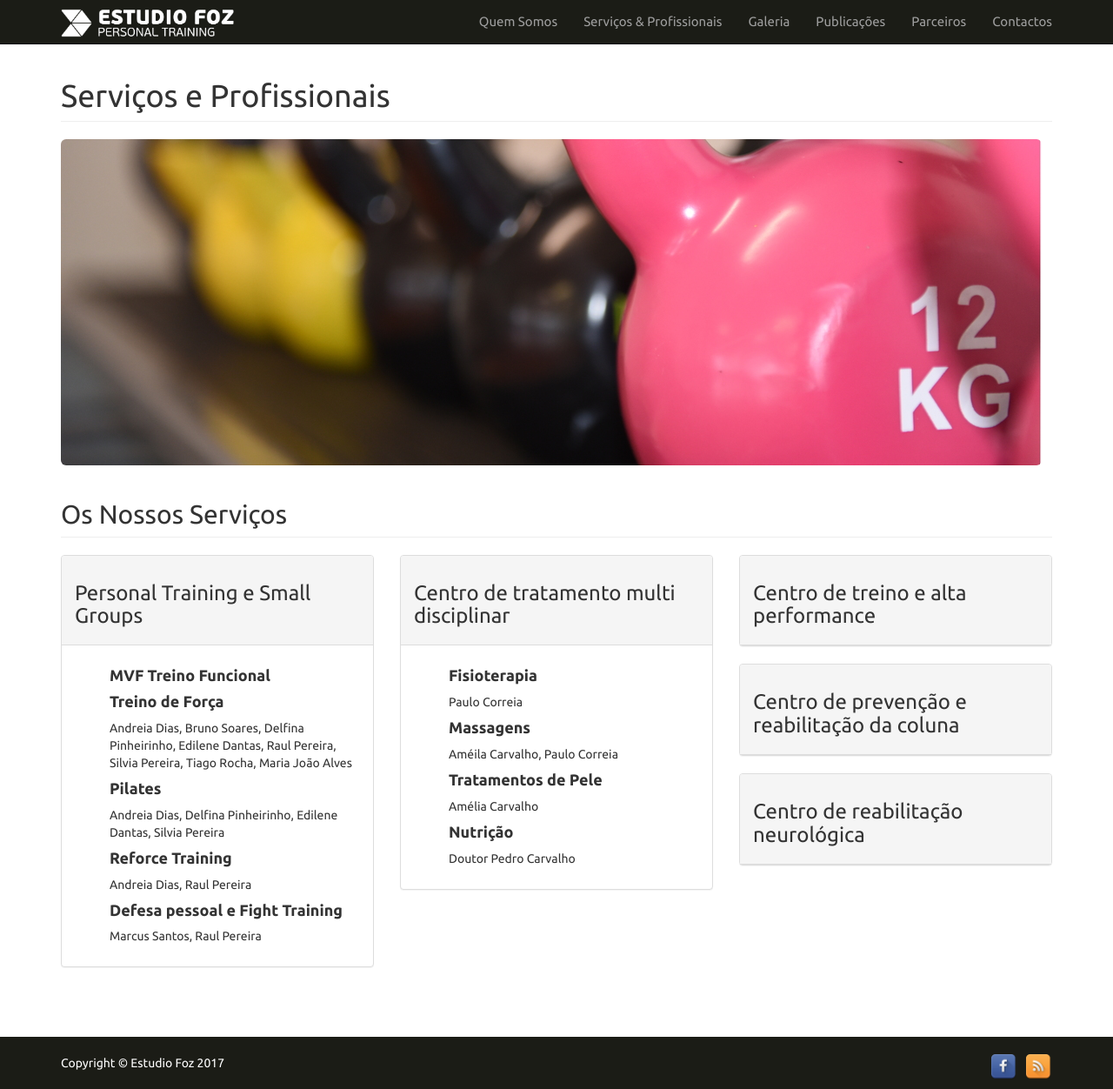
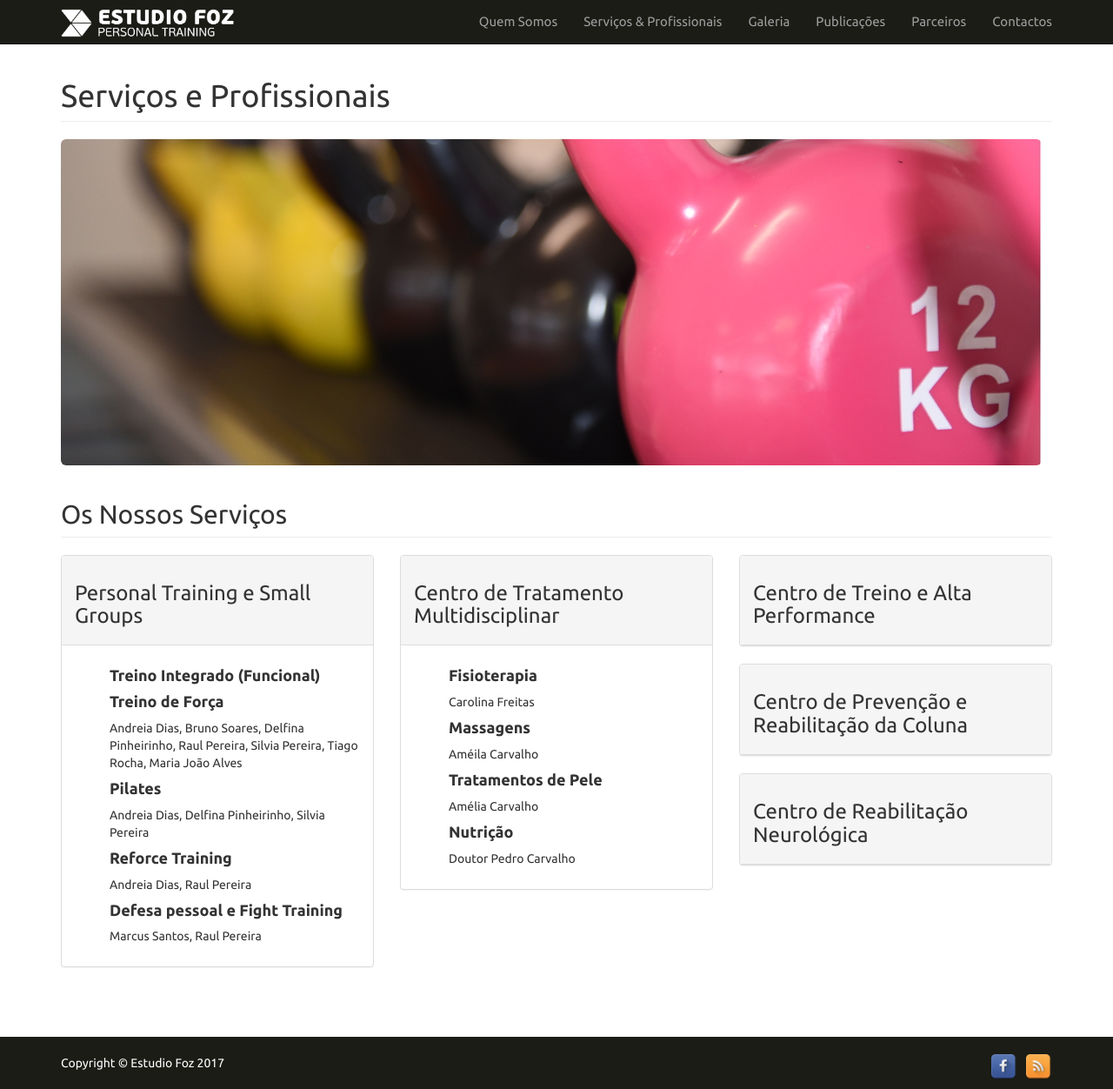
Before and after one commit to estudiotest/estudiotest.github.io, a Jekyll site: the page built from servicos-e-profissionais/index.html, in a window 1280 px wide and 1252 px high. Shown: the whole window at 87% size. Built offline with Jekyll 4.4.1, drawn with Linux system fonts in a browser that asks for light colours.

Commit message:
Update professionals and services

```diff
--- a/servicos-e-profissionais/index.html
+++ b/servicos-e-profissionais/index.html
@@ -27,11 +27,11 @@ title: Serviços e Profissionais
                     </div>
                     <div class="panel-body">
                         <ul>
-                            <li><h4>MVF Treino Funcional</h4></li>
+                            <li><h4>Treino Integrado (Funcional)</h4></li>
                             <li><h4>Treino de Força</h4></li>
-                            <span class="prof">Andreia Dias, Bruno Soares, Delfina Pinheirinho, Edilene Dantas, Raul Pereira, Silvia Pereira, Tiago Rocha, Maria João Alves</span>
+                            <span class="prof">Andreia Dias, Bruno Soares, Delfina Pinheirinho, Raul Pereira, Silvia Pereira, Tiago Rocha, Maria João Alves</span>
                             <li><h4>Pilates</h4></li>
-                            <span class="prof">Andreia Dias, Delfina Pinheirinho, Edilene Dantas, Silvia Pereira</span>
+                            <span class="prof">Andreia Dias, Delfina Pinheirinho, Silvia Pereira</span>
                             <li><h4>Reforce Training</h4></li>
                             <span class="prof">Andreia Dias, Raul Pereira</span>
                             <li><h4>Defesa pessoal e Fight Training</h4></li>
@@ -44,15 +44,14 @@ title: Serviços e Profissionais
             <div class="col-md-4">
             <div class="panel panel-default">
                 <div class="panel-heading">
-                    <h3>Centro de tratamento multi
-                        disciplinar</h3>
+                    <h3>Centro de Tratamento Multidisciplinar</h3>
                 </div>
                 <div class="panel-body">
                 <ul>
                     <li><h4>Fisioterapia</h4></li>
-                    <span class="prof">Paulo Correia</span>
+                    <span class="prof">Carolina Freitas</span>
                     <li><h4>Massagens</h4></li>
-                    <span class="prof">Améila Carvalho, Paulo Correia</span>
+                    <span class="prof">Améila Carvalho</span>
                     <li><h4>Tratamentos de Pele</h4></li>
                     <span class="prof">Amélia Carvalho</span>
                     <li><h4>Nutrição</h4></li>
@@ -64,19 +63,19 @@ title: Serviços e Profissionais
             <!-- /.col-md-4 -->
             <div class="col-md-4">
             <div class="panel panel-default">
-               <div class="panel-heading"> <h3>Centro de treino e alta performance</h3></div>
+               <div class="panel-heading"><h3>Centro de Treino e Alta Performance</h3></div>
             </div>
         </div>
             <!-- /.col-md-4 -->
             <div class="col-md-4">
             <div class="panel panel-default">
-                <div class="panel-heading"><h3>Centro de prevenção e reabilitação da coluna</h3></div>
+                <div class="panel-heading"><h3>Centro de Prevenção e Reabilitação da Coluna</h3></div>
             </div>
         </div>
             <!-- /.col-md-4 -->
             <div class="col-md-4">
             <div class="panel panel-default">
-               <div class="panel-heading"> <h3>Centro de reabilitação neurológica</h3></div>
+                <div class="panel-heading"><h3>Centro de Reabilitação Neurológica</h3></div>
             </div>
         </div>
             <!-- /.col-md-4 -->
```
